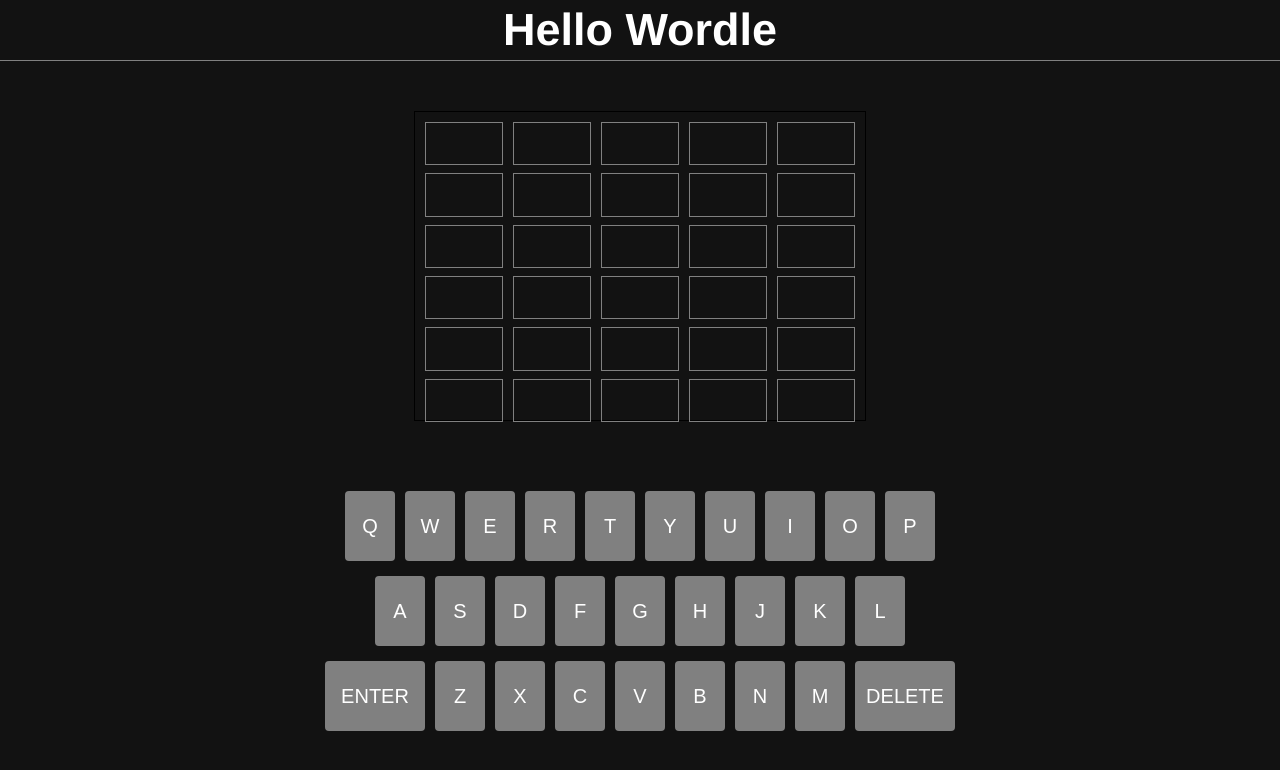
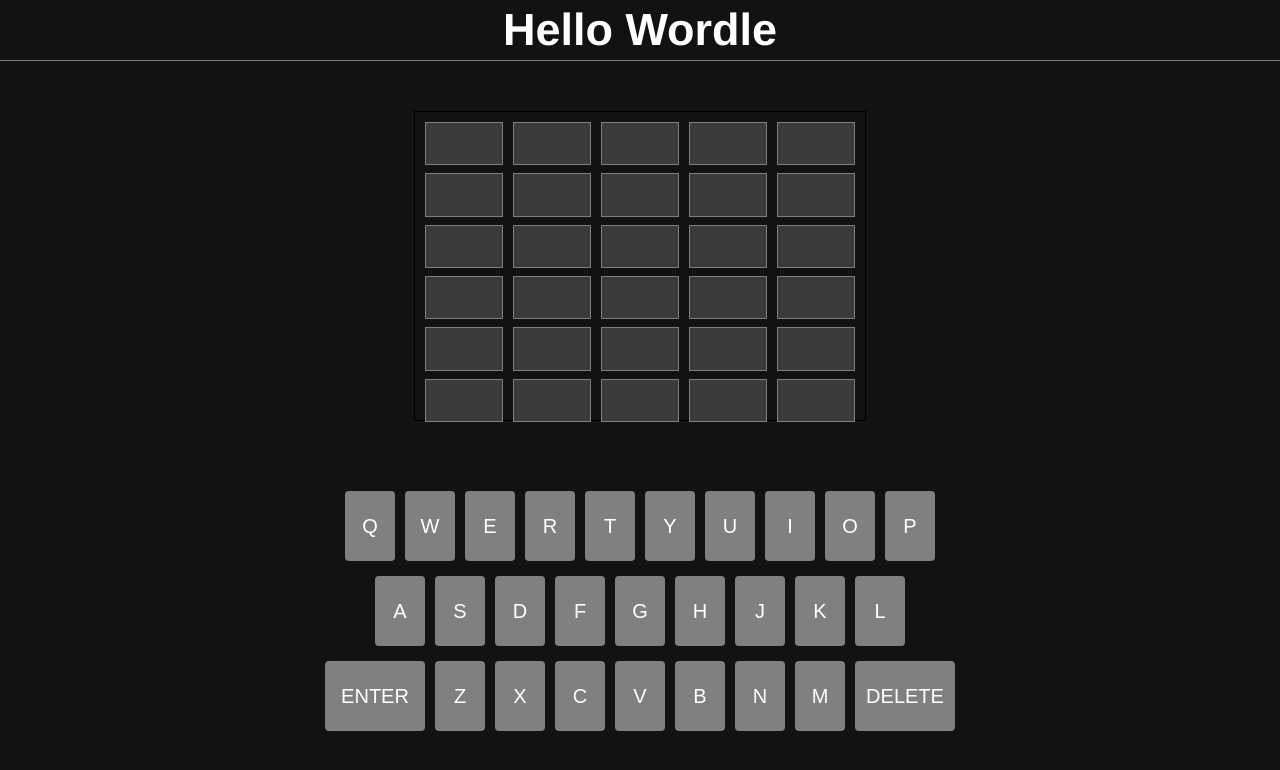
Before and after one commit to Constantine7s/Hello-Wordle, a React (Create React App) app: page / in a window 1280 px wide. Shown: the top 770 px of the page. Built offline with nearby package versions, Linux system fonts and the light colour scheme.

Commit message:
feat: add correct letter position css check

```diff
--- a/src/App.js
+++ b/src/App.js
@@ -10,6 +10,7 @@
   const [guesses, setGuesses] = useState(defaultGuesses);
   const [currGuess, setCurrGuess] = useState({guess: 0, letterPos: 0});
   const board = [...guesses];
+  let correctAnswer = "CRANE";
 
   const onSelect = (val) => {
     if (currGuess.letterPos > 4) return;
@@ -36,7 +37,7 @@
       <nav>
         <h1>Hello Wordle</h1>
       </nav>
-      <MyContext.Provider value={{ guesses, setGuesses, currGuess, setCurrGuess, onDelete, onEnter, onSelect}}>
+      <MyContext.Provider value={{ guesses, setGuesses, currGuess, setCurrGuess, onDelete, onEnter, onSelect, correctAnswer}}>
         <section className="game">
           <Guesses />
           <Keyboard />
--- a/src/Components/Letter.js
+++ b/src/Components/Letter.js
@@ -2,9 +2,14 @@
 import { MyContext } from '../App';
 
 function Letter({ letterPosition, guessValue }) {
-  const { guesses } = useContext(MyContext);
+  const { guesses, correctAnswer } = useContext(MyContext);
   const letter = guesses[guessValue][letterPosition];
-  return <div className="letter">{letter}</div>;
+
+  const correct = correctAnswer[letterPosition] === letter
+  const almost = !correct && letter !== "" && correctAnswer.includes(letter)
+  const letterId = correct ? "correct" : almost ? "almost" : "error";
+
+  return <div className="letter" id={letterId}>{letter}</div>;
 }
 
 export default Letter;
```
